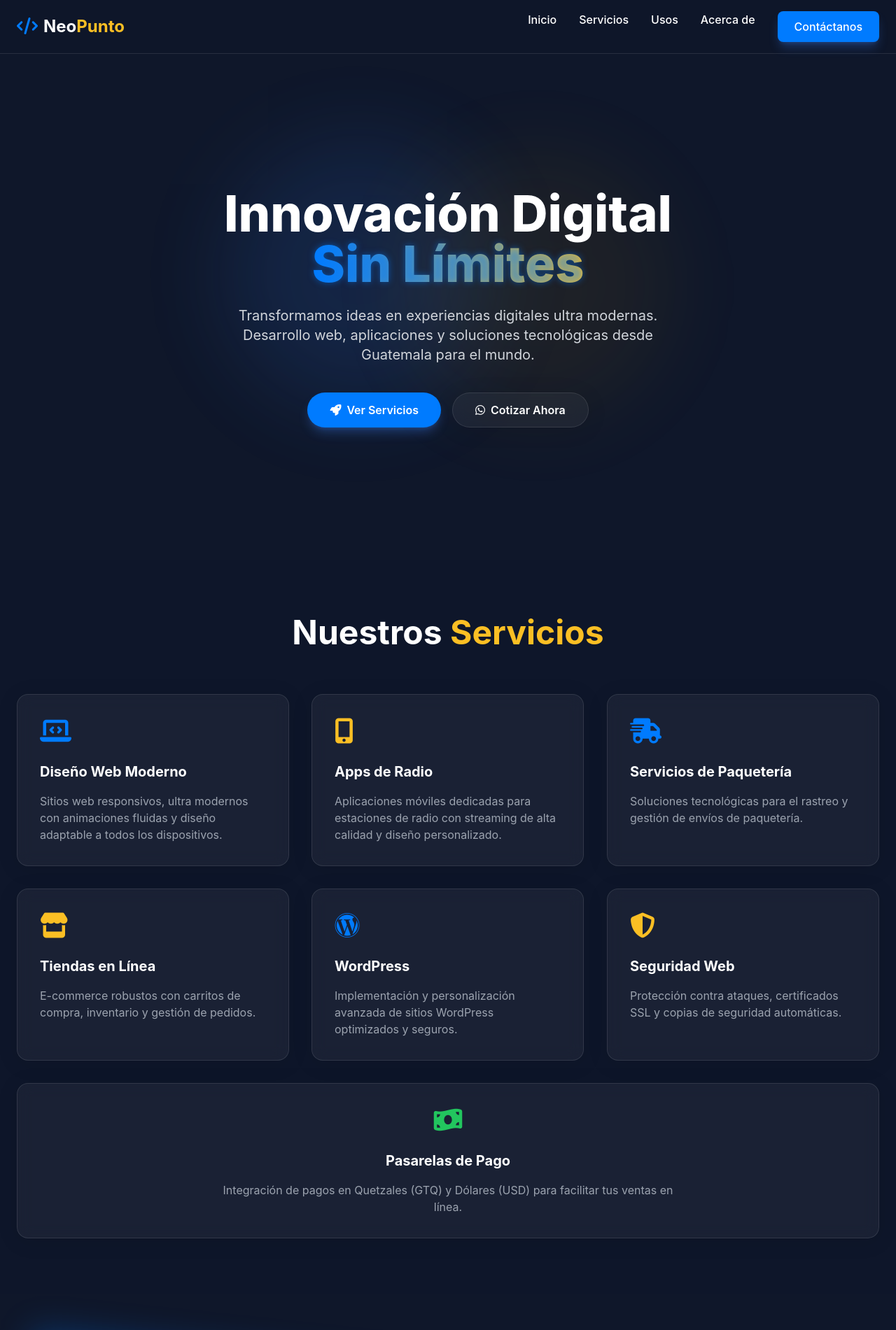
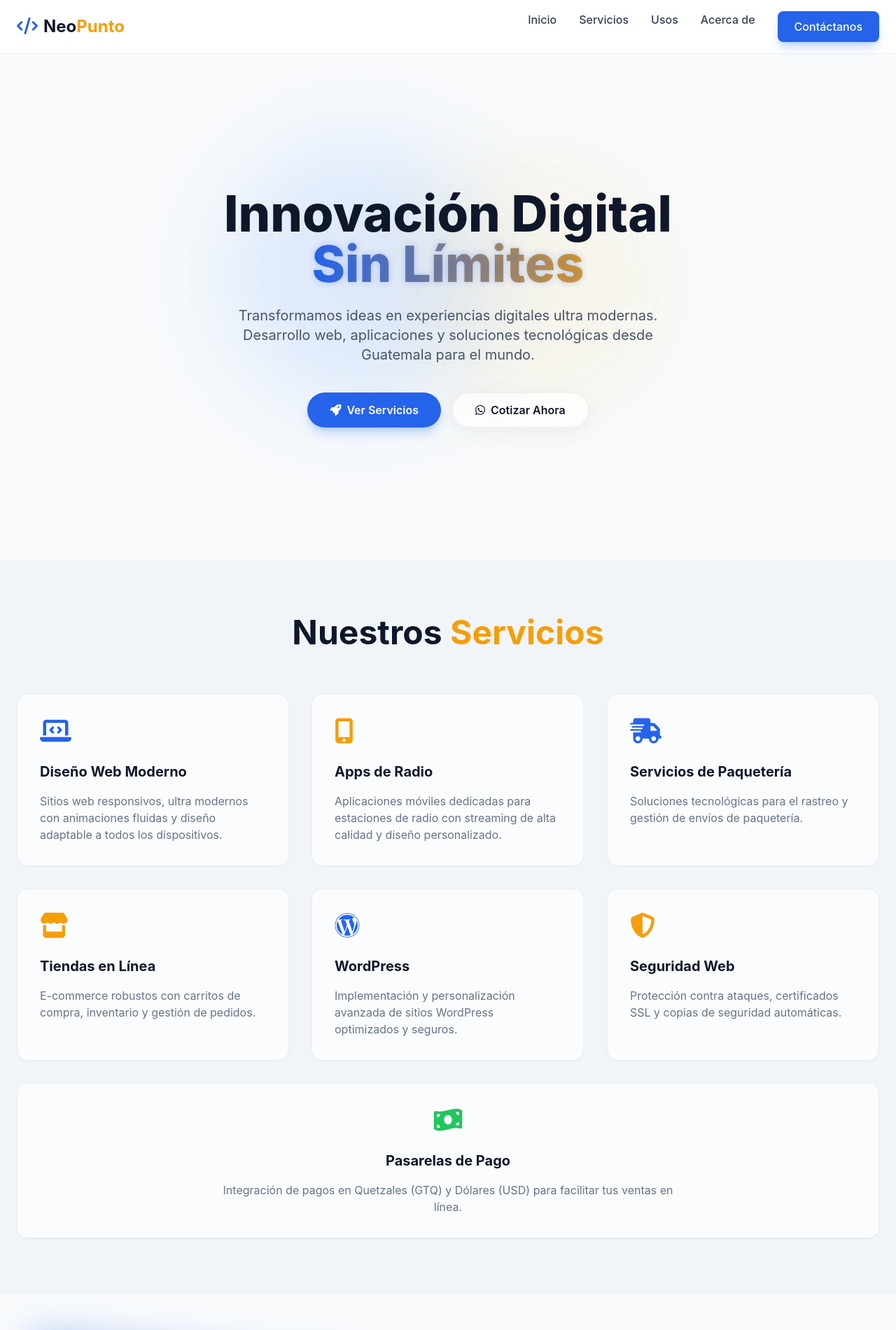
Before and after one commit to MXNeoPunto/Landing, a PHP site: page / in a window 1280 px wide. Shown: the top 1901 px of the page at 70% size. Run offline with PHP 8.4, Linux system fonts and the light colour scheme; some libraries are stand-ins or nearby versions.

Commit message:
Refactor UI to modern light mode with royal blue and amber accents
- Replaced dark background colors with slate-50/white backgrounds.
- Updated text colors to slate-900/slate-600 for high readability.
- Changed primary accent colors to royal blue (#2563eb) and amber (#f59e0b).
- Updated glassmorphism styles for light mode compatibility.
- Applied consistent theming across index.php and all policy pages.

Co-authored-by: MXNeoPunto <206140416+MXNeoPunto@users.noreply.github.com>

```diff
--- a/index.php
+++ b/index.php
@@ -16,10 +16,10 @@
             theme: {
                 extend: {
                     colors: {
-                        neoBlue: '#007bff',
-                        neoYellow: '#fbbf24',
-                        neoDark: '#0f172a',
-                        neoGlass: 'rgba(255, 255, 255, 0.1)',
+                        neoBlue: '#2563eb',
+                        neoYellow: '#f59e0b',
+                        neoDark: '#f8fafc',
+                        neoGlass: 'rgba(255, 255, 255, 0.7)',
                     },
                     fontFamily: {
                         sans: ['Inter', 'sans-serif'],
@@ -30,37 +30,37 @@
     </script>
     <style>
         body {
-            background-color: #0f172a;
-            color: white;
+            background-color: #f8fafc;
+            color: #1e293b;
             overflow-x: hidden;
         }
         .glass {
-            background: rgba(255, 255, 255, 0.05);
+            background: rgba(255, 255, 255, 0.7);
             backdrop-filter: blur(10px);
-            border: 1px solid rgba(255, 255, 255, 0.1);
-            box-shadow: 0 4px 30px rgba(0, 0, 0, 0.1);
+            border: 1px solid rgba(0, 0, 0, 0.05);
+            box-shadow: 0 4px 30px rgba(0, 0, 0, 0.05);
         }
         .glass-header {
-            background: rgba(15, 23, 42, 0.98);
+            background: rgba(255, 255, 255, 0.9);
             backdrop-filter: blur(20px);
-            border-bottom: 1px solid rgba(255, 255, 255, 0.1);
+            border-bottom: 1px solid rgba(0, 0, 0, 0.05);
         }
         .text-glow {
-            text-shadow: 0 0 10px rgba(0, 123, 255, 0.5);
+            text-shadow: 0 0 10px rgba(37, 99, 235, 0.3);
         }
         /* Custom Scrollbar */
         ::-webkit-scrollbar {
             width: 10px;
         }
         ::-webkit-scrollbar-track {
-            background: #0f172a;
+            background: #f1f5f9;
         }
         ::-webkit-scrollbar-thumb {
-            background: #007bff;
+            background: #2563eb;
             border-radius: 5px;
         }
         ::-webkit-scrollbar-thumb:hover {
-            background: #fbbf24;
+            background: #f59e0b;
         }
     </style>
 </head>
@@ -73,12 +73,12 @@
             <a href="#" class="text-2xl font-bold flex items-center gap-2">
                 <span class="text-neoBlue"><i class="fa-solid fa-code"></i></span>
                 <div>
-                    <span class="text-white">Neo</span><span class="text-neoYellow">Punto</span>
+                    <span class="text-slate-900">Neo</span><span class="text-neoYellow">Punto</span>
                 </div>
             </a>
 
             <!-- Desktop Menu -->
-            <nav class="hidden md:flex gap-8 text-base font-medium">
+            <nav class="hidden md:flex gap-8 text-base font-medium text-slate-700">
                 <a href="#inicio" class="hover:text-neoBlue transition-colors">Inicio</a>
                 <a href="#servicios" class="hover:text-neoBlue transition-colors">Servicios</a>
                 <a href="#usos" class="hover:text-neoBlue transition-colors">Usos</a>
@@ -89,13 +89,13 @@
             </nav>
 
             <!-- Mobile Menu Button -->
-            <button id="menu-btn" class="md:hidden text-2xl text-white focus:outline-none">
+            <button id="menu-btn" class="md:hidden text-2xl text-slate-900 focus:outline-none">
                 <i class="fa-solid fa-bars"></i>
             </button>
         </div>
 
         <!-- Mobile Menu -->
-        <div id="mobile-menu" class="hidden md:hidden glass-header absolute w-full left-0 top-full border-t border-gray-700">
+        <div id="mobile-menu" class="hidden md:hidden glass-header absolute w-full left-0 top-full border-t border-slate-200">
             <div class="flex flex-col p-6 space-y-4 text-center">
                 <a href="#inicio" class="block hover:text-neoYellow mobile-link">Inicio</a>
                 <a href="#servicios" class="block hover:text-neoYellow mobile-link">Servicios</a>
@@ -115,21 +115,21 @@
         </div>
 
         <div class="container mx-auto px-6 text-center z-10" data-aos="fade-up">
-            <h1 class="text-5xl md:text-7xl font-extrabold mb-6 leading-tight">
+            <h1 class="text-5xl md:text-7xl font-extrabold mb-6 leading-tight text-slate-900">
                 Innovación Digital <br>
                 <span class="text-transparent bg-clip-text bg-gradient-to-r from-neoBlue to-neoYellow text-glow">
                     Sin Límites
                 </span>
             </h1>
-            <p class="text-lg md:text-xl text-gray-300 mb-10 max-w-2xl mx-auto">
+            <p class="text-lg md:text-xl text-slate-600 mb-10 max-w-2xl mx-auto">
                 Transformamos ideas en experiencias digitales ultra modernas.
                 Desarrollo web, aplicaciones y soluciones tecnológicas desde Guatemala para el mundo.
             </p>
             <div class="flex flex-col md:flex-row gap-4 justify-center">
-                <a href="#servicios" class="px-8 py-3 bg-neoBlue rounded-full font-semibold hover:bg-blue-600 transition-all shadow-lg shadow-blue-500/30 flex items-center justify-center gap-2">
+                <a href="#servicios" class="px-8 py-3 bg-neoBlue text-white rounded-full font-semibold hover:bg-blue-600 transition-all shadow-lg shadow-blue-500/30 flex items-center justify-center gap-2">
                     <i class="fa-solid fa-rocket"></i> Ver Servicios
                 </a>
-                <a href="#contacto" class="px-8 py-3 glass rounded-full font-semibold hover:bg-white/10 transition-all flex items-center justify-center gap-2">
+                <a href="#contacto" class="px-8 py-3 glass rounded-full font-semibold hover:bg-slate-200 transition-all flex items-center justify-center gap-2 text-slate-900">
                     <i class="fa-brands fa-whatsapp"></i> Cotizar Ahora
                 </a>
             </div>
@@ -137,74 +137,74 @@
     </section>
 
     <!-- Services Section -->
-    <section id="servicios" class="py-20 bg-neoDark/50 relative">
+    <section id="servicios" class="py-20 bg-slate-100 relative">
         <div class="container mx-auto px-6">
-            <h2 class="text-3xl md:text-5xl font-bold text-center mb-16" data-aos="fade-up">
+            <h2 class="text-3xl md:text-5xl font-bold text-center mb-16 text-slate-900" data-aos="fade-up">
                 Nuestros <span class="text-neoYellow">Servicios</span>
             </h2>
 
             <div class="grid grid-cols-1 md:grid-cols-2 lg:grid-cols-3 gap-8">
                 <!-- Service 1 -->
-                <div class="glass p-8 rounded-2xl hover:bg-white/5 transition-all duration-300 transform hover:-translate-y-2" data-aos="fade-up" data-aos-delay="100">
+                <div class="glass p-8 rounded-2xl hover:bg-white transition-all duration-300 transform hover:-translate-y-2 shadow-sm" data-aos="fade-up" data-aos-delay="100">
                     <div class="text-4xl text-neoBlue mb-6">
                         <i class="fa-solid fa-laptop-code"></i>
                     </div>
-                    <h3 class="text-xl font-bold mb-4">Diseño Web Moderno</h3>
-                    <p class="text-gray-400">Sitios web responsivos, ultra modernos con animaciones fluidas y diseño adaptable a todos los dispositivos.</p>
+                    <h3 class="text-xl font-bold mb-4 text-slate-900">Diseño Web Moderno</h3>
+                    <p class="text-slate-500">Sitios web responsivos, ultra modernos con animaciones fluidas y diseño adaptable a todos los dispositivos.</p>
                 </div>
 
                 <!-- Service 2 -->
-                <div class="glass p-8 rounded-2xl hover:bg-white/5 transition-all duration-300 transform hover:-translate-y-2" data-aos="fade-up" data-aos-delay="200">
+                <div class="glass p-8 rounded-2xl hover:bg-white transition-all duration-300 transform hover:-translate-y-2 shadow-sm" data-aos="fade-up" data-aos-delay="200">
                     <div class="text-4xl text-neoYellow mb-6">
                         <i class="fa-solid fa-mobile-screen-button"></i>
                     </div>
-                    <h3 class="text-xl font-bold mb-4">Apps de Radio</h3>
-                    <p class="text-gray-400">Aplicaciones móviles dedicadas para estaciones de radio con streaming de alta calidad y diseño personalizado.</p>
+                    <h3 class="text-xl font-bold mb-4 text-slate-900">Apps de Radio</h3>
+                    <p class="text-slate-500">Aplicaciones móviles dedicadas para estaciones de radio con streaming de alta calidad y diseño personalizado.</p>
                 </div>
 
                 <!-- Service 3 -->
-                <div class="glass p-8 rounded-2xl hover:bg-white/5 transition-all duration-300 transform hover:-translate-y-2" data-aos="fade-up" data-aos-delay="300">
+                <div class="glass p-8 rounded-2xl hover:bg-white transition-all duration-300 transform hover:-translate-y-2 shadow-sm" data-aos="fade-up" data-aos-delay="300">
                     <div class="text-4xl text-neoBlue mb-6">
                         <i class="fa-solid fa-truck-fast"></i>
                     </div>
-                    <h3 class="text-xl font-bold mb-4">Servicios de Paquetería</h3>
-                    <p class="text-gray-400">Soluciones tecnológicas para el rastreo y gestión de envíos de paquetería.</p>
+                    <h3 class="text-xl font-bold mb-4 text-slate-900">Servicios de Paquetería</h3>
+                    <p class="text-slate-500">Soluciones tecnológicas para el rastreo y gestión de envíos de paquetería.</p>
                 </div>
 
                 <!-- Service 4 -->
-                <div class="glass p-8 rounded-2xl hover:bg-white/5 transition-all duration-300 transform hover:-translate-y-2" data-aos="fade-up" data-aos-delay="400">
+                <div class="glass p-8 rounded-2xl hover:bg-white transition-all duration-300 transform hover:-translate-y-2 shadow-sm" data-aos="fade-up" data-aos-delay="400">
                     <div class="text-4xl text-neoYellow mb-6">
                         <i class="fa-solid fa-store"></i>
                     </div>
-                    <h3 class="text-xl font-bold mb-4">Tiendas en Línea</h3>
-                    <p class="text-gray-400">E-commerce robustos con carritos de compra, inventario y gestión de pedidos.</p>
+                    <h3 class="text-xl font-bold mb-4 text-slate-900">Tiendas en Línea</h3>
+                    <p class="text-slate-500">E-commerce robustos con carritos de compra, inventario y gestión de pedidos.</p>
                 </div>
 
                 <!-- Service 5 -->
-                <div class="glass p-8 rounded-2xl hover:bg-white/5 transition-all duration-300 transform hover:-translate-y-2" data-aos="fade-up" data-aos-delay="500">
+                <div class="glass p-8 rounded-2xl hover:bg-white transition-all duration-300 transform hover:-translate-y-2 shadow-sm" data-aos="fade-up" data-aos-delay="500">
                     <div class="text-4xl text-neoBlue mb-6">
                         <i class="fa-brands fa-wordpress"></i>
                     </div>
-                    <h3 class="text-xl font-bold mb-4">WordPress</h3>
-                    <p class="text-gray-400">Implementación y personalización avanzada de sitios WordPress optimizados y seguros.</p>
+                    <h3 class="text-xl font-bold mb-4 text-slate-900">WordPress</h3>
+                    <p class="text-slate-500">Implementación y personalización avanzada de sitios WordPress optimizados y seguros.</p>
                 </div>
 
                 <!-- Service 6 -->
-                <div class="glass p-8 rounded-2xl hover:bg-white/5 transition-all duration-300 transform hover:-translate-y-2" data-aos="fade-up" data-aos-delay="600">
+                <div class="glass p-8 rounded-2xl hover:bg-white transition-all duration-300 transform hover:-translate-y-2 shadow-sm" data-aos="fade-up" data-aos-delay="600">
                     <div class="text-4xl text-neoYellow mb-6">
                         <i class="fa-solid fa-shield-halved"></i>
                     </div>
-                    <h3 class="text-xl font-bold mb-4">Seguridad Web</h3>
-                    <p class="text-gray-400">Protección contra ataques, certificados SSL y copias de seguridad automáticas.</p>
+                    <h3 class="text-xl font-bold mb-4 text-slate-900">Seguridad Web</h3>
+                    <p class="text-slate-500">Protección contra ataques, certificados SSL y copias de seguridad automáticas.</p>
                 </div>
 
                 <!-- Service 7 -->
-                <div class="glass p-8 rounded-2xl hover:bg-white/5 transition-all duration-300 transform hover:-translate-y-2 md:col-span-2 lg:col-span-3 text-center" data-aos="fade-up" data-aos-delay="700">
+                <div class="glass p-8 rounded-2xl hover:bg-white transition-all duration-300 transform hover:-translate-y-2 md:col-span-2 lg:col-span-3 text-center shadow-sm" data-aos="fade-up" data-aos-delay="700">
                     <div class="text-4xl text-green-500 mb-6">
                         <i class="fa-solid fa-money-bill-wave"></i>
                     </div>
-                    <h3 class="text-xl font-bold mb-4">Pasarelas de Pago</h3>
-                    <p class="text-gray-400 max-w-2xl mx-auto">Integración de pagos en Quetzales (GTQ) y Dólares (USD) para facilitar tus ventas en línea.</p>
+                    <h3 class="text-xl font-bold mb-4 text-slate-900">Pasarelas de Pago</h3>
+                    <p class="text-slate-500 max-w-2xl mx-auto">Integración de pagos en Quetzales (GTQ) y Dólares (USD) para facilitar tus ventas en línea.</p>
                 </div>
             </div>
         </div>
@@ -220,21 +220,21 @@
                 </div>
             </div>
             <div class="w-full md:w-1/2" data-aos="fade-left">
-                <h2 class="text-3xl md:text-5xl font-bold mb-6">Sobre <span class="text-neoBlue">NeoPunto</span></h2>
-                <p class="text-gray-300 mb-6 text-lg leading-relaxed">
+                <h2 class="text-3xl md:text-5xl font-bold mb-6 text-slate-900">Sobre <span class="text-neoBlue">NeoPunto</span></h2>
+                <p class="text-slate-600 mb-6 text-lg leading-relaxed">
                     Somos una agencia digital enfocada en el futuro. Nuestra misión es empoderar negocios en Guatemala y el mundo con herramientas tecnológicas de vanguardia.
                 </p>
-                <p class="text-gray-300 mb-8 text-lg leading-relaxed">
+                <p class="text-slate-600 mb-8 text-lg leading-relaxed">
                     Desde apps de radio hasta complejas tiendas en línea, utilizamos los stacks más modernos para garantizar velocidad, seguridad y un diseño impactante.
                 </p>
                 <div class="grid grid-cols-2 gap-6">
                     <div class="text-center">
                         <h4 class="text-4xl font-bold text-neoYellow">500+</h4>
-                        <p class="text-sm text-gray-400">Proyectos</p>
+                        <p class="text-sm text-slate-500">Proyectos</p>
                     </div>
                     <div class="text-center">
                         <h4 class="text-4xl font-bold text-neoBlue">99%</h4>
-                        <p class="text-sm text-gray-400">Clientes Felices</p>
+                        <p class="text-sm text-slate-500">Clientes Felices</p>
                     </div>
                 </div>
             </div>
@@ -242,41 +242,41 @@
     </section>
 
     <!-- Contact Section -->
-    <section id="contacto" class="py-20 bg-neoDark relative">
+    <section id="contacto" class="py-20 bg-white relative">
         <div class="container mx-auto px-6 max-w-4xl" data-aos="zoom-in">
             <div class="glass p-8 md:p-12 rounded-3xl relative overflow-hidden">
                 <!-- Decorative Circle -->
                 <div class="absolute -top-10 -right-10 w-40 h-40 bg-neoYellow/20 rounded-full blur-2xl"></div>
 
                 <div class="text-center mb-10">
-                    <h2 class="text-3xl md:text-5xl font-bold mb-4">Contáctanos</h2>
-                    <p class="text-gray-400">¿Listo para iniciar tu próximo proyecto? Escríbenos.</p>
+                    <h2 class="text-3xl md:text-5xl font-bold mb-4 text-slate-900">Contáctanos</h2>
+                    <p class="text-slate-500">¿Listo para iniciar tu próximo proyecto? Escríbenos.</p>
                 </div>
 
                 <form action="send_email.php" method="POST" class="space-y-6">
                     <div class="grid grid-cols-1 md:grid-cols-2 gap-6">
                         <div>
-                            <label class="block text-sm font-medium text-gray-300 mb-2">Nombre</label>
-                            <input type="text" name="name" required class="w-full bg-white/5 border border-white/10 rounded-lg px-4 py-3 focus:outline-none focus:border-neoBlue focus:ring-1 focus:ring-neoBlue transition-colors text-white placeholder-gray-500" placeholder="Tu nombre">
+                            <label class="block text-sm font-medium text-slate-700 mb-2">Nombre</label>
+                            <input type="text" name="name" required class="w-full bg-white border border-slate-300 rounded-lg px-4 py-3 focus:outline-none focus:border-neoBlue focus:ring-1 focus:ring-neoBlue transition-colors text-slate-900 placeholder-slate-400" placeholder="Tu nombre">
                         </div>
                         <div>
-                            <label class="block text-sm font-medium text-gray-300 mb-2">Email</label>
-                            <input type="email" name="email" required class="w-full bg-white/5 border border-white/10 rounded-lg px-4 py-3 focus:outline-none focus:border-neoBlue focus:ring-1 focus:ring-neoBlue transition-colors text-white placeholder-gray-500" placeholder="tucorreo@ejemplo.com">
+                            <label class="block text-sm font-medium text-slate-700 mb-2">Email</label>
+                            <input type="email" name="email" required class="w-full bg-white border border-slate-300 rounded-lg px-4 py-3 focus:outline-none focus:border-neoBlue focus:ring-1 focus:ring-neoBlue transition-colors text-slate-900 placeholder-slate-400" placeholder="tucorreo@ejemplo.com">
                         </div>
                     </div>
                     <div>
-                        <label class="block text-sm font-medium text-gray-300 mb-2">Mensaje</label>
-                        <textarea name="message" rows="4" required class="w-full bg-white/5 border border-white/10 rounded-lg px-4 py-3 focus:outline-none focus:border-neoBlue focus:ring-1 focus:ring-neoBlue transition-colors text-white placeholder-gray-500" placeholder="Cuéntanos sobre tu proyecto..."></textarea>
+                        <label class="block text-sm font-medium text-slate-700 mb-2">Mensaje</label>
+                        <textarea name="message" rows="4" required class="w-full bg-white border border-slate-300 rounded-lg px-4 py-3 focus:outline-none focus:border-neoBlue focus:ring-1 focus:ring-neoBlue transition-colors text-slate-900 placeholder-slate-400" placeholder="Cuéntanos sobre tu proyecto..."></textarea>
                     </div>
 
-                    <button type="submit" class="w-full py-4 bg-gradient-to-r from-neoBlue to-blue-600 rounded-lg font-bold text-lg hover:shadow-lg hover:shadow-blue-500/40 transition-all transform hover:-translate-y-1">
+                    <button type="submit" class="w-full py-4 bg-gradient-to-r from-neoBlue to-blue-600 rounded-lg font-bold text-lg text-white hover:shadow-lg hover:shadow-blue-500/40 transition-all transform hover:-translate-y-1">
                         Enviar Mensaje <i class="fa-solid fa-paper-plane ml-2"></i>
                     </button>
                 </form>
 
-                <div class="mt-10 pt-6 border-t border-white/10 flex flex-col md:flex-row justify-between items-center gap-4 text-sm text-gray-400">
+                <div class="mt-10 pt-6 border-t border-slate-200 flex flex-col md:flex-row justify-between items-center gap-4 text-sm text-slate-500">
                     <div class="flex items-center gap-2">
-                        <i class="fa-brands fa-whatsapp text-neoGreen text-xl"></i>
+                        <i class="fa-brands fa-whatsapp text-green-500 text-xl"></i>
                         <span>WhatsApp: 56434857</span>
                     </div>
                     <div class="flex items-center gap-2">
@@ -289,21 +289,21 @@
     </section>
 
     <!-- Footer -->
-    <footer class="bg-black/40 py-10 border-t border-white/5">
+    <footer class="bg-white py-10 border-t border-slate-200">
         <div class="container mx-auto px-6">
             <div class="flex flex-col md:flex-row justify-between items-center mb-8">
                 <a href="#" class="text-2xl font-bold tracking-wider mb-4 md:mb-0">
                     <span class="text-neoBlue"><i class="fa-solid fa-code"></i></span>
-                    <span class="text-white">Neo</span><span class="text-neoYellow">Punto</span>
+                    <span class="text-slate-900">Neo</span><span class="text-neoYellow">Punto</span>
                 </a>
                 <div class="flex gap-4 text-xl">
-                    <a href="#" class="w-10 h-10 rounded-full glass flex items-center justify-center hover:bg-neoBlue hover:text-white transition-all"><i class="fa-brands fa-facebook-f"></i></a>
-                    <a href="#" class="w-10 h-10 rounded-full glass flex items-center justify-center hover:bg-neoBlue hover:text-white transition-all"><i class="fa-brands fa-instagram"></i></a>
-                    <a href="#" class="w-10 h-10 rounded-full glass flex items-center justify-center hover:bg-neoBlue hover:text-white transition-all"><i class="fa-brands fa-twitter"></i></a>
+                    <a href="#" class="w-10 h-10 rounded-full glass flex items-center justify-center hover:bg-neoBlue hover:text-white transition-all text-slate-600"><i class="fa-brands fa-facebook-f"></i></a>
+                    <a href="#" class="w-10 h-10 rounded-full glass flex items-center justify-center hover:bg-neoBlue hover:text-white transition-all text-slate-600"><i class="fa-brands fa-instagram"></i></a>
+                    <a href="#" class="w-10 h-10 rounded-full glass flex items-center justify-center hover:bg-neoBlue hover:text-white transition-all text-slate-600"><i class="fa-brands fa-twitter"></i></a>
                 </div>
             </div>
 
-            <div class="grid grid-cols-2 md:grid-cols-4 gap-4 text-sm text-gray-400 mb-8 border-b border-white/5 pb-8">
+            <div class="grid grid-cols-2 md:grid-cols-4 gap-4 text-sm text-slate-500 mb-8 border-b border-slate-200 pb-8">
                 <a href="terminos.php" class="hover:text-neoBlue transition-colors">Términos de Uso</a>
                 <a href="privacidad.php" class="hover:text-neoBlue transition-colors">Política de Privacidad</a>
                 <a href="cookies.php" class="hover:text-neoBlue transition-colors">Política de Cookies</a>
@@ -311,7 +311,7 @@
                 <a href="politica_correos.php" class="hover:text-neoBlue transition-colors">Política de Correos</a>
             </div>
 
-            <div class="text-center text-gray-500 text-xs">
+            <div class="text-center text-slate-400 text-xs">
                 &copy; <?php echo date('Y'); ?> NeoPunto. Todos los derechos reservados. Guatemala.
             </div>
         </div>
@@ -337,11 +337,11 @@
             if (mobileMenu.classList.contains('hidden')) {
                 icon.classList.remove('fa-xmark');
                 icon.classList.add('fa-bars');
-                navbar.classList.remove('bg-neoDark');
+                navbar.classList.remove('bg-white');
             } else {
                 icon.classList.remove('fa-bars');
                 icon.classList.add('fa-xmark');
-                navbar.classList.add('bg-neoDark');
+                navbar.classList.add('bg-white');
             }
         });
 
```
Also changed, not shown: anuncios.php (+14 -14 lines), cookies.php (+13 -13 lines), politica_correos.php (+14 -14 lines), privacidad.php (+16 -16 lines), terminos.php (+15 -15 lines).
